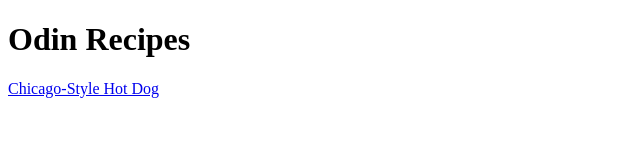
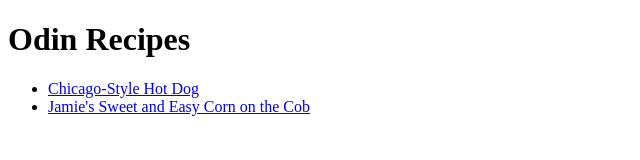
Before and after one commit to Khaspper/odin-recipes, a plain HTML site: page index.html in a window 1280 px wide. Shown: the whole page, without its empty margins (0-640 px from the left). Drawn offline with Linux system fonts and the light colour scheme.

Commit message:
Add a new recipe
made a html file for new recipe and added a photo of it

```diff
--- a/index.html
+++ b/index.html
@@ -6,6 +6,9 @@
 </head>
 <body>
     <h1>Odin Recipes</h1>
-    <a href="./recipes/chicago-style-hot-dog.html">Chicago-Style Hot Dog</a>
+    <ul>
+        <li><a href="./recipes/chicago-style-hot-dog.html">Chicago-Style Hot Dog</a></li>
+        <li><a href="./recipes/corn-on-the-cob.html">Jamie's Sweet and Easy Corn on the Cob</a></li>
+    </ul>
 </body>
 </html>
```
Also changed, not shown: recipes/corn-on-the-cob.html (added, +10 -0 lines), img/corn-on-the-cob.png (added).
